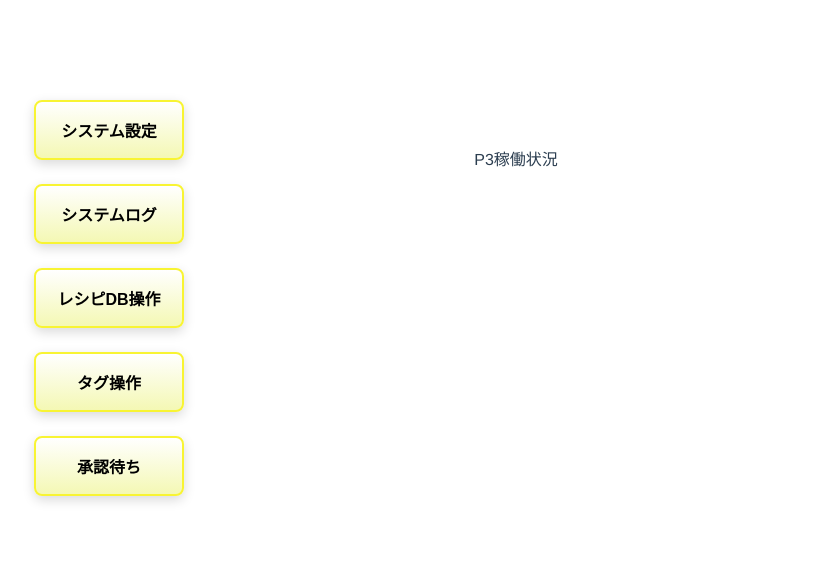
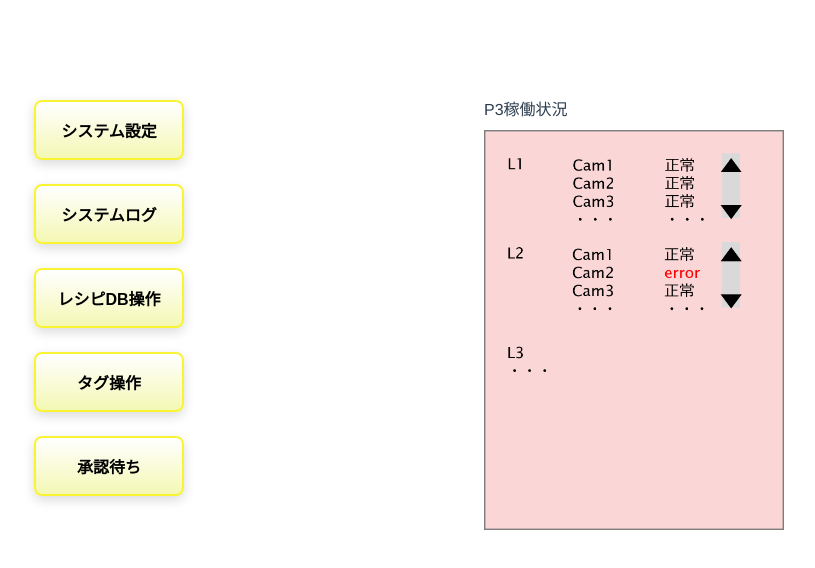
Before and after one commit to 38022/P3Icontrol, a Vue app: page / in a window 1280 px wide. Shown: the top 568 px of the page, without its empty margins (124-939 px from the left). Built offline with nearby package versions, Linux system fonts and the light colour scheme.

Commit message:
稼働状況イメージ追加

```diff
--- a/src/components/HomePage.vue
+++ b/src/components/HomePage.vue
@@ -10,6 +10,7 @@
   </div>
   <div class="p3-status">
     <p>P3稼働状況</p>
+    <img src="@/assets/status_image.png" alt="稼働状況イメージ" class="status-image" />
   </div>
 </template>
 
@@ -43,7 +44,20 @@ export default {
   box-shadow: 0 6px 18px rgba(0,0,0,0.25);
   background: linear-gradient(180deg, #f8f8f8 0%, #ffff7c 100%);
 }
+.p3-status {
+  display: flex;
+  flex-direction: column;
+  align-items: flex-start;
+  margin-left: 600px;
+  margin-top: -400px;
+}
 .p3-status p {
-  margin-top: -350px;
+  margin-top: 0;
+  margin-bottom: 10px;
+}
+.p3-status .status-image {
+  margin-top: 0;
+  width: 300px;
+  height: auto;
 }
 </style>
```
Also changed, not shown: src/assets/status_image.png (added).
